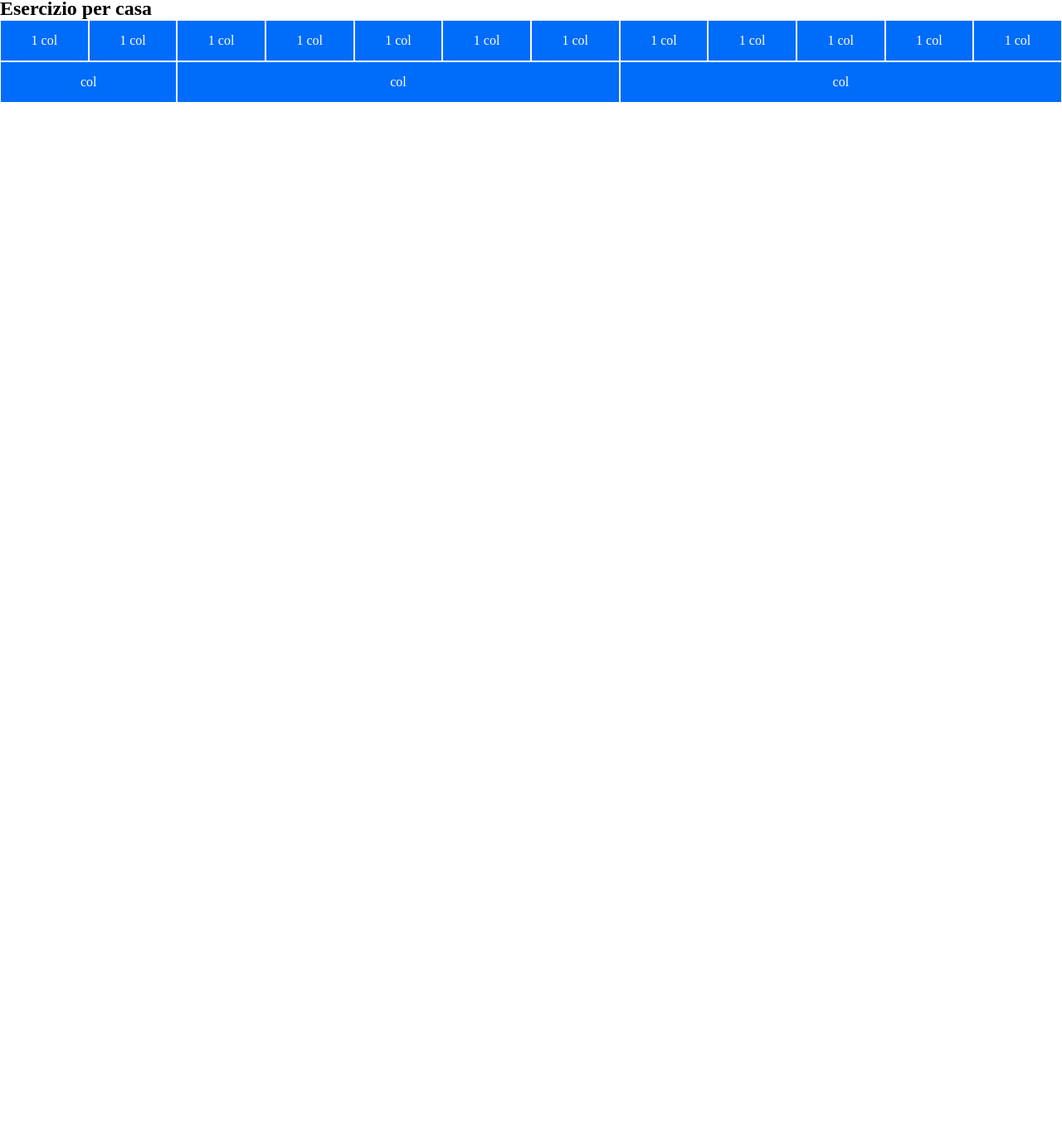
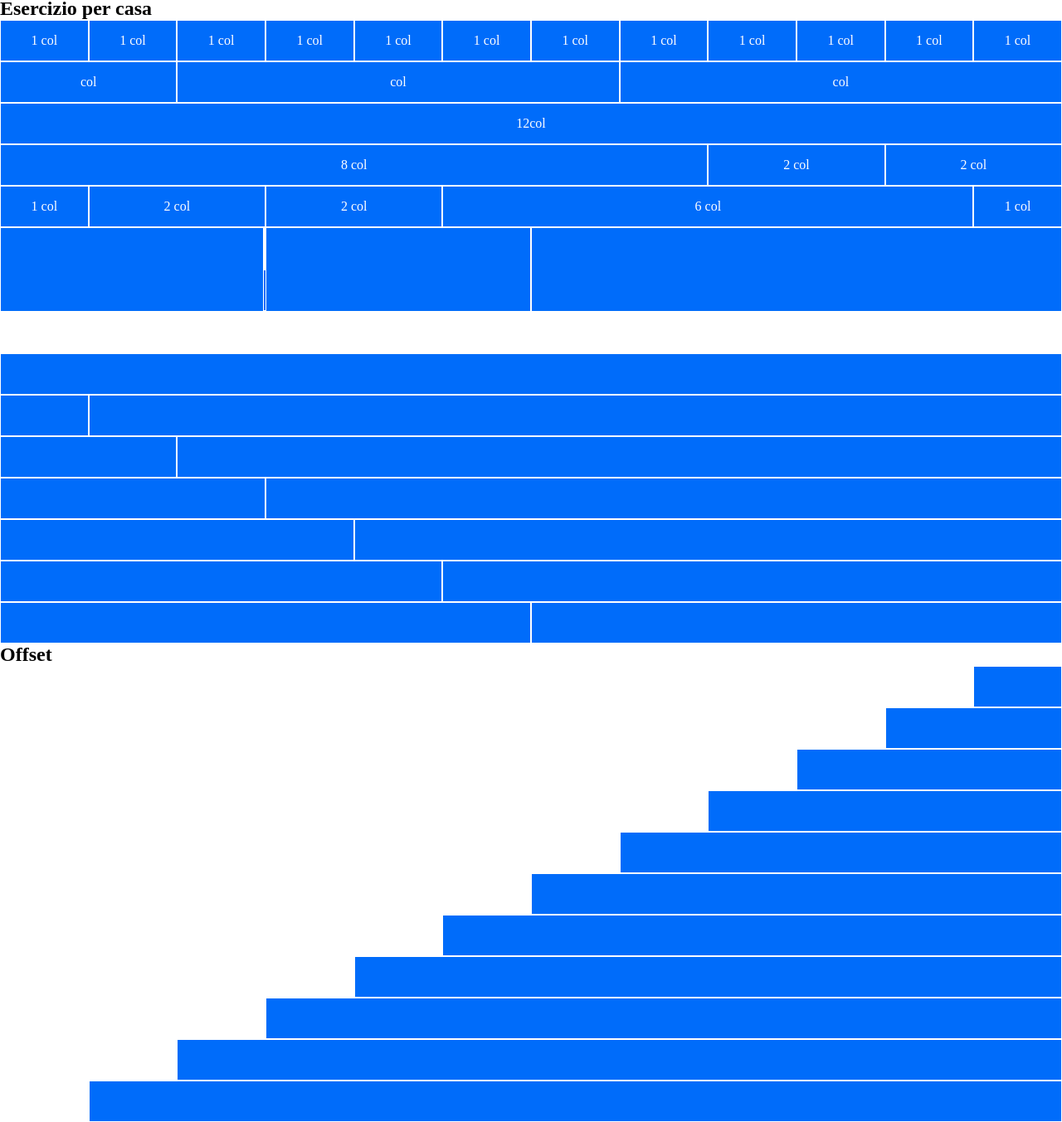
Before and after one commit to gabrielebarcellona/html-css-12bool, a plain HTML site: page index.html in a window 1280 px wide. Shown: the part 3-1356 px from the top of the page at 83% size. Before the commit the page ends 800 px from the top, so only its background shows below. Drawn offline with Linux system fonts and the light colour scheme.

Commit message:
add offset structure and html

```diff
--- a/12bool.css
+++ b/12bool.css
@@ -34,37 +34,87 @@
 
 .col-1{
    flex-basis: calc((100% / 12)* 1);
+    max-width: calc((100% / 12)* 1);
+
 }
 .col-2{
    flex-basis: calc((100% / 12)* 2);
+   max-width: calc((100% / 12)* 2);
 }
 .col-3{
    flex-basis: calc((100% / 12)* 3);
+   max-width: calc((100% / 12)* 3);
 }
 .col-4{
    flex-basis: calc((100% / 12)* 4);
+   max-width: calc((100% / 12)* 4);
 }
 .col-5{
    flex-basis: calc((100% / 12)* 5);
+   max-width: calc((100% / 12)* 5);
 }
 .col-6{
    flex-basis: calc((100% / 12)* 6);
+   max-width: calc((100% / 12)* 6);
 }
 .col-7{
    flex-basis: calc((100% / 12)* 7);
+   max-width: calc((100% / 12)* 7);
 }
 .col-8{
    flex-basis: calc((100% / 12)* 8);
+   max-width: calc((100% / 12)* 8);
 }
 .col-9{
    flex-basis: calc((100% / 12)* 9);
+   max-width: calc((100% / 12)* 9);
 }
 .col-10{
    flex-basis: calc((100% / 12)* 10);
+   max-width: calc((100% / 12)* 10);
 }
 .col-11{
    flex-basis: calc((100% / 12)* 11);
+   max-width: calc((100% / 12)* 11);
 }
 .col-12{
    flex-basis: calc((100% / 12)* 12);
+   max-width: calc((100% / 12)* 12);
 }
+
+.offset-1{
+    margin-left:  calc((100% / 12)* 1);
+}
+.offset-2{
+    margin-left:  calc((100% / 12)* 2);
+}
+.offset-3{
+    margin-left:  calc((100% / 12)* 3);
+}
+.offset-4{
+    margin-left:  calc((100% / 12)* 4);
+}
+.offset-5{
+    margin-left:  calc((100% / 12)* 5);
+}
+.offset-6{
+    margin-left:  calc((100% / 12)* 6);
+}
+.offset-7{
+    margin-left:  calc((100% / 12)* 7);
+}
+.offset-8{
+    margin-left:  calc((100% / 12)* 8);
+}
+.offset-9{
+    margin-left:  calc((100% / 12)* 9);
+}
+.offset-10{
+    margin-left:  calc((100% / 12)* 10);
+}
+.offset-11{
+    margin-left:  calc((100% / 12)* 11);
+}
+.offset-12{
+    margin-left:  calc((100% / 12)* 12);
+}
--- a/index.html
+++ b/index.html
@@ -1,5 +1,6 @@
 <!DOCTYPE html>
 <html lang="en">
+
 <head>
     <meta charset="UTF-8">
     <meta http-equiv="X-UA-Compatible" content="IE=edge">
@@ -8,6 +9,7 @@
     <link rel="stylesheet" href="12bool.css">
     <link rel="stylesheet" href="style.css">
 </head>
+
 <body>
     <div class="container">
         <h2>Esercizio per casa</h2>
@@ -81,8 +83,123 @@
             <div class="col-5">col</div>
         </div>
 
+        <div class="row">
+            <div class="col-12">12col</div>
         </div>
 
+        <div class="row">
+            <div class="col-8">8 col</div>
+            <div class="col-2">2 col</div>
+            <div class="col-2">2 col</div>
+        </div>
+
+        <div class="row">
+            <div class="col-1">1 col</div>
+            <div class="col-2">2 col</div>
+            <div class="col-2">2 col</div>
+            <div class="col-6">6 col</div>
+            <div class="col-1">1 col</div>
+        </div>
+
+        <div class="row">
+            <div class="col-6">
+                <div class="row distance">
+                    <div class="col-2"></div>
+                    <div class="col-2"></div>
+                    <div class="col-8"></div>
+                </div>
+            </div>
+            <div class="col-6"></div>
+        </div>
+
+        <div class="row">
+            <div class="col"></div>
+        </div>
+
+        <div class="row">
+            <div class="col-12"></div>
+        </div>
+
+        <div class="row">
+            <div class="col-1"></div>
+            <div class="col-11"></div>
+        </div>
+
+        <div class="row">
+            <div class="col-2"></div>
+            <div class="col-10"></div>
+        </div>
+
+        <div class="row">
+            <div class="col-3"></div>
+            <div class="col-9"></div>
+        </div>
+
+        <div class="row">
+            <div class="col-4"></div>
+            <div class="col-8"></div>
+        </div>
+
+        <div class="row">
+            <div class="col-5"></div>
+            <div class="col-7"></div>
+        </div>
+
+        <div class="row">
+            <div class="col-6"></div>
+            <div class="col-6"></div>
+        </div>
+
+        <h2>Offset</h2>
+
+    </div>
+
+    <div class="row">
+        <div class="offset-11"></div>
+        <div class="col-1"></div>
+    </div>
+    <div class="row">
+        <div class="offset-10"></div>
+        <div class="col-2"></div>
+    </div>
+    <div class="row">
+        <div class="offset-9"></div>
+        <div class="col-3"></div>
+    </div>
+    <div class="row">
+        <div class="offset-8"></div>
+        <div class="col-4"></div>
+    </div>
+    <div class="row">
+        <div class="offset-7"></div>
+        <div class="col-5"></div>
+    </div>
+    <div class="row">
+        <div class="offset-6"></div>
+        <div class="col-6"></div>
+    </div>
+    <div class="row">
+        <div class="offset-5"></div>
+        <div class="col-7"></div>
+    </div>
+    <div class="row">
+        <div class="offset-4"></div>
+        <div class="col-8"></div>
+    </div>
+    <div class="row">
+        <div class="offset-3"></div>
+        <div class="col-9"></div>
+    </div>
+    <div class="row">
+        <div class="offset-2"></div>
+        <div class="col-10"></div>
+    </div>
+
+    <div class="row">
+        <div class="offset-1"></div>
+        <div class="col-11"></div>
+    </div>
 
 </body>
+
 </html>
```
Lines whose indentation alone changed are shown as unchanged.
